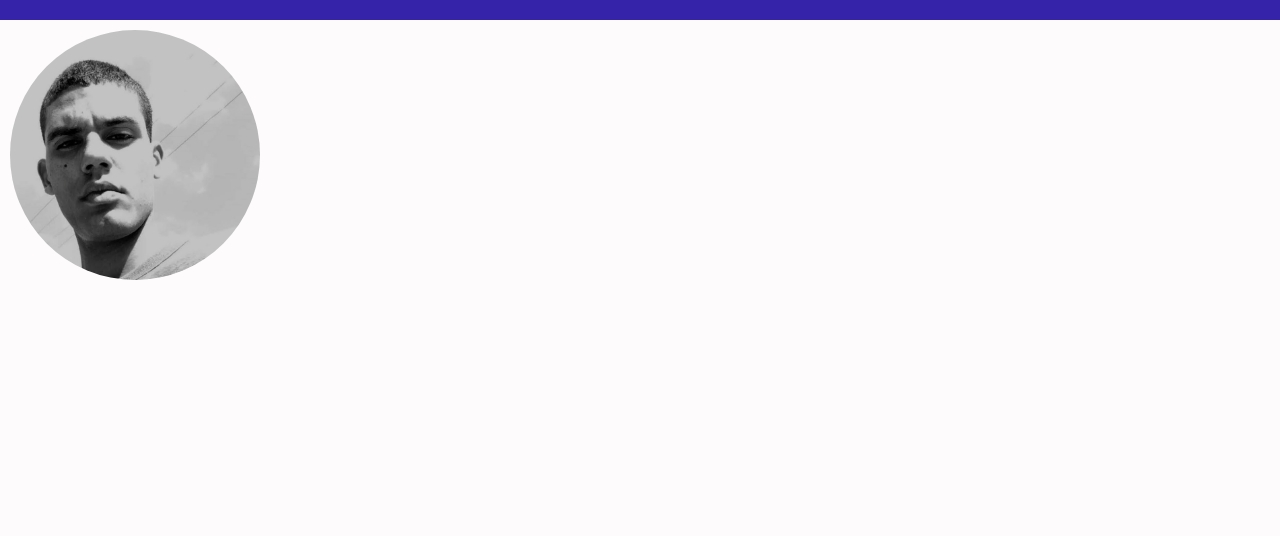
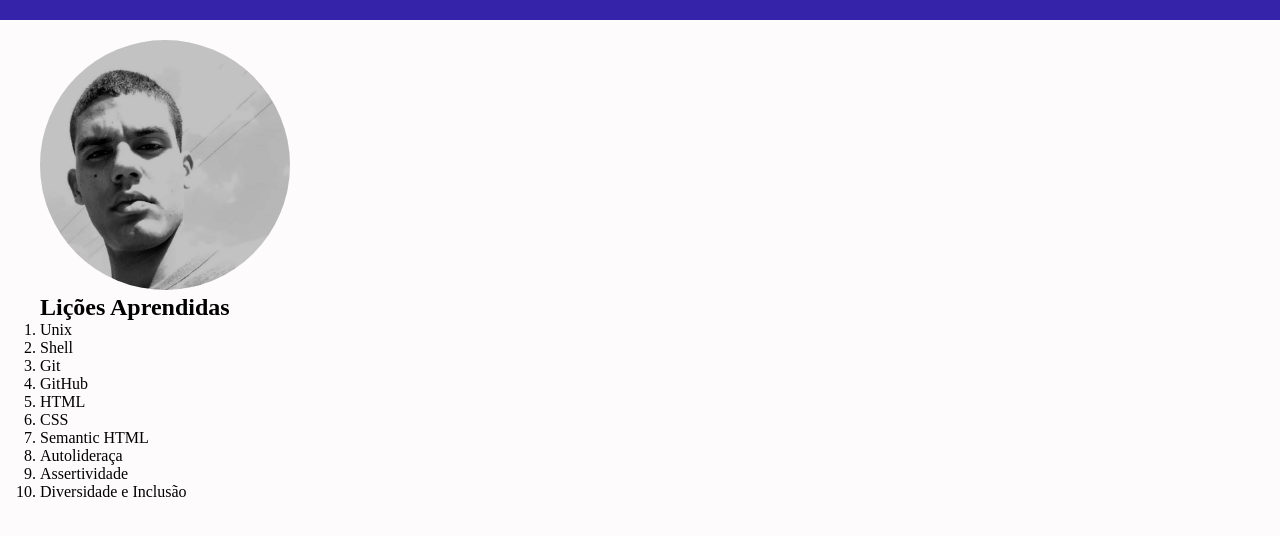
Before and after one commit to dougaraujo/Lessons-Learned, a website built with Vite: page index.html in a window 1280 px wide. Shown: the part 60-596 px from the top of the page. Built offline with nearby package versions, Linux system fonts and the light colour scheme.

Commit message:
Adiciona uma lista ordenada com as lições aprendidas nas duas primeiras seções de fundamentos

```diff
--- a/index.html
+++ b/index.html
@@ -16,10 +16,25 @@
 
   <main class='main-container'>
 
-    <section class='presentation'>
+    <section class='presentation-container'>
       <img id='my_picture' src="/profile-pic.JPG" alt="">
     </section>
 
+    <section class='list-container'>
+      <h2>Lições Aprendidas</h2>
+      <ol class='lessons-learned'>
+        <li>Unix</li>
+        <li>Shell</li>
+        <li>Git</li>
+        <li>GitHub</li>
+        <li>HTML</li>
+        <li>CSS</li>
+        <li>Semantic HTML</li>
+        <li>Autolideraça</li>
+        <li>Assertividade</li>
+        <li>Diversidade e Inclusão</li>
+      </ol>
+    </section>
   </main>
 
 </body>
--- a/style.css
+++ b/style.css
@@ -30,5 +30,5 @@ body {
 }
 
 .main-container {
-  padding: 10px;
+  padding: 20px 40px;
 }
```
